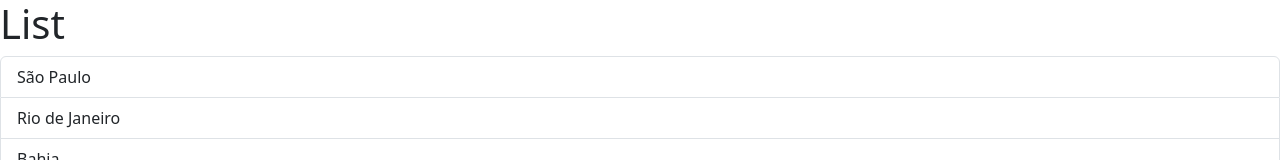
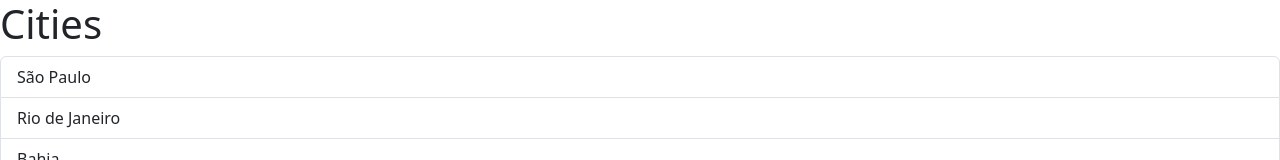
Before and after one commit to igor-kevin/react-test1, a React (Vite) app in the folder my-react-app/: page / in a window 1280 px wide. Shown: the top 160 px of the page. Built offline with nearby package versions, Linux system fonts and the light colour scheme.

Commit message:
Passando data por props para componentes.

```diff
--- a/my-react-app/src/App.tsx
+++ b/my-react-app/src/App.tsx
@@ -1,9 +1,17 @@
 import ListGroup from "./components/ListGroup";
 
 function App() {
+  let items = [
+    "São Paulo",
+    "Rio de Janeiro",
+    "Bahia",
+    "Tocantins",
+    "Espirito Santo",
+  ];
+
   return (
     <div>
-      <ListGroup></ListGroup>
+      <ListGroup items={items} heading="Cities"></ListGroup>
     </div>
   );
 }
--- a/my-react-app/src/components/ListGroup.tsx
+++ b/my-react-app/src/components/ListGroup.tsx
@@ -1,29 +1,26 @@
 import { useState } from "react";
 
-function ListGroup() {
-  let items = [
-    "São Paulo",
-    "Rio de Janeiro",
-    "Bahia",
-    "Tocantins",
-    "Espirito Santo",
-  ];
+interface ListGroupProps {
+  items: string[];
+  heading: string;
+}
 
+function ListGroup(props: ListGroupProps) {
   const [selectedIndex, setSelectedIndex] = useState(-1);
 
   const getMessage = () => {
-    return items.length === 0 ? <p>Nenhum item na lista.</p> : null;
+    return props.items.length === 0 ? <p>Nenhum item na lista.</p> : null;
   };
 
   //event handler
 
   return (
     <>
-      <h1>List </h1>
+      <h1>{props.heading} </h1>
       {getMessage()}
-      {items.length === 0 && <p>Nenhum item na lista.</p>}
+      {props.items.length === 0 && <p>Nenhum item na lista.</p>}
       <ul className="list-group">
-        {items.map((item, index) => (
+        {props.items.map((item, index) => (
           <li
             className={
               selectedIndex === index
```
